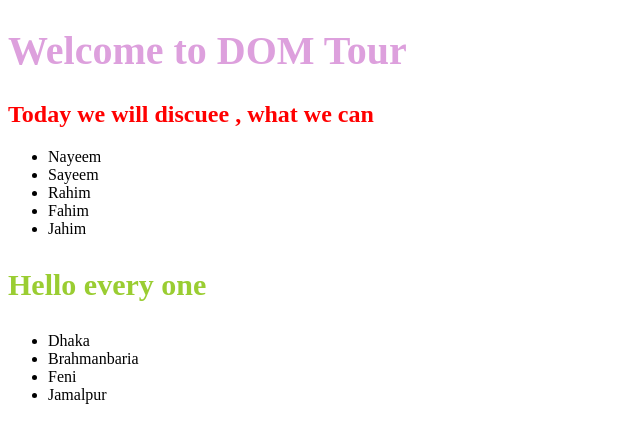
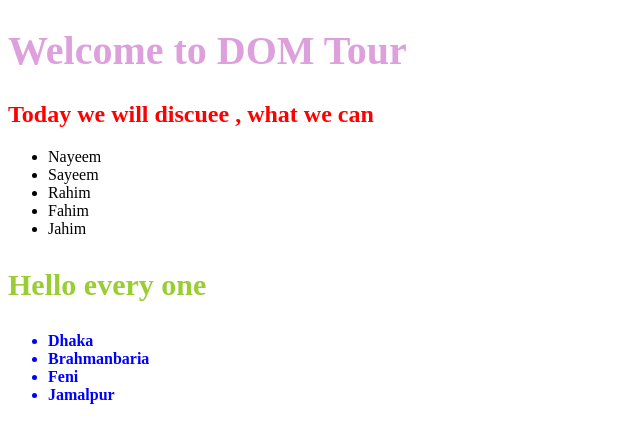
Before and after one commit to Ashraful610/batch-6-M24-DOM-tour, a plain HTML site: page index.html in a window 1280 px wide. Shown: the whole page, without its empty margins (0-640 px from the left). Drawn offline with Linux system fonts and the light colour scheme.

Commit message:
getAttribute and setAttribute

```diff
--- a/index.html
+++ b/index.html
@@ -42,14 +42,17 @@
 
         const names = document.getElementsByClassName('names')
         for(const name of names){
-            // console.log(name.innerText)
+            console.log(name.getAttribute('class'))
         }
         const discrtics = document.querySelectorAll('.jela li')
         for(const name of discrtics){
+            name.style.color = 'blue'
+            name.style.fontWeight = 'bold'
             // console.log(name.innerText)
         }
         const oneGela = document.querySelector('.jela li')
-        console.log(oneGela)
+        oneGela.setAttribute('title', 'Capital of bangladesh')
+        // console.log(oneGela)
     </script>
 </body>
 </html>
```
